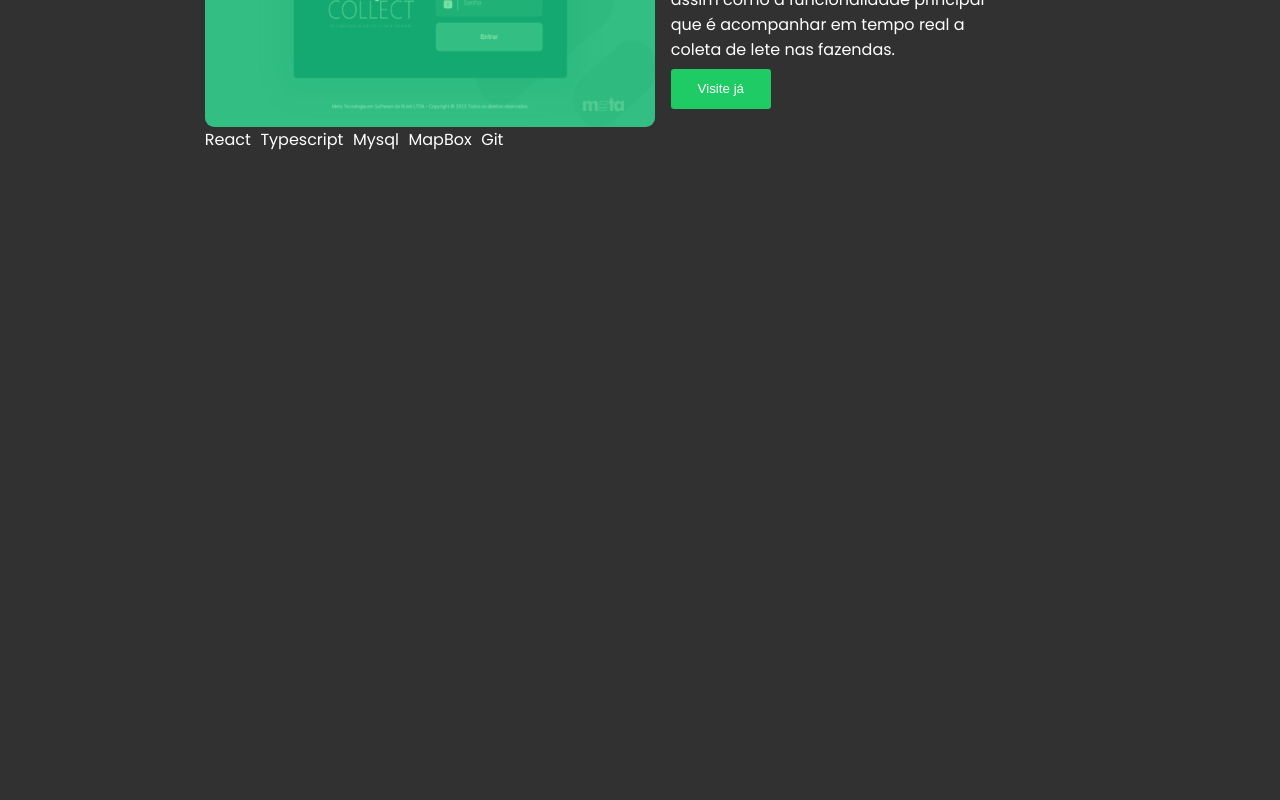
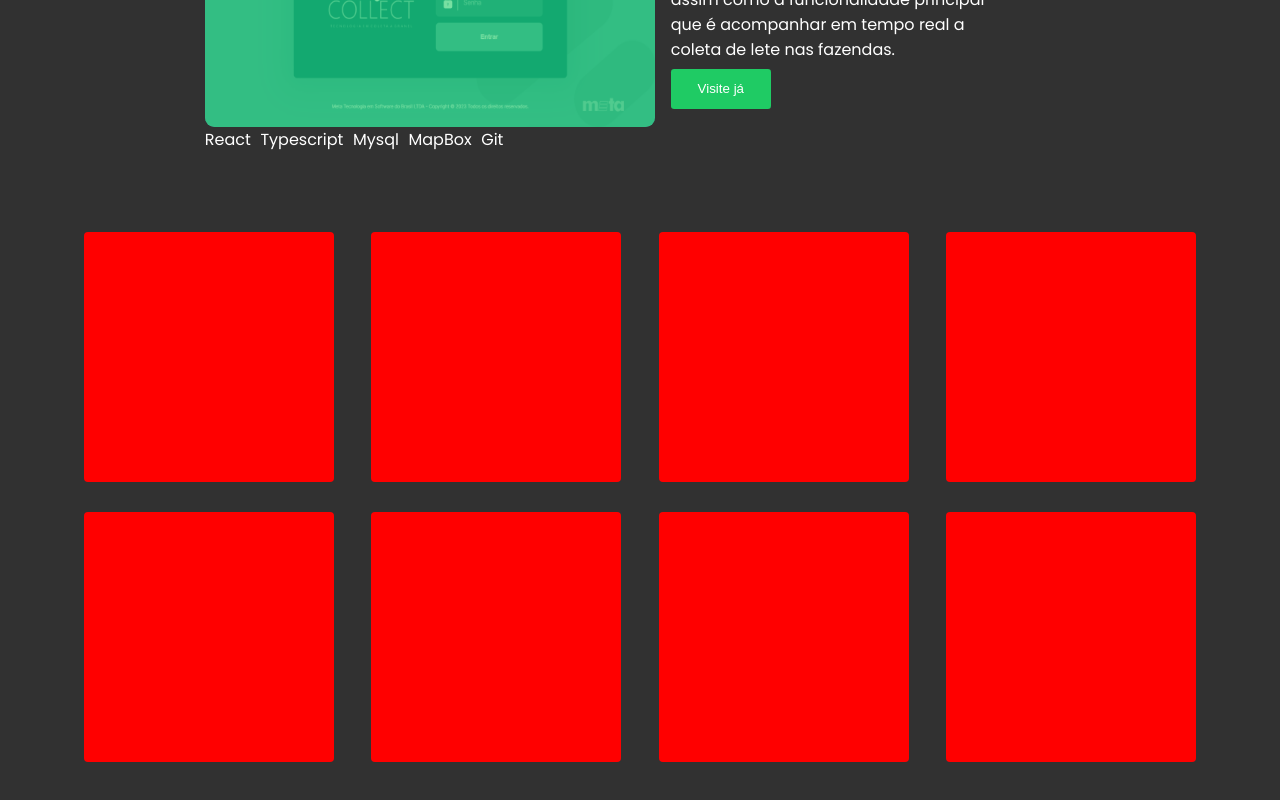
Before and after one commit to Mynameisjohndev/myPersonalBlog, a React (Create React App) app: page / in a window 1280 px wide. Shown: the part 2854-3654 px from the top of the page. Before the commit the page ends 3134 px from the top, so only its background shows below. Built offline with nearby package versions, Linux system fonts and the light colour scheme.

Commit message:
feat: list other git projects

```diff
--- a/src/components/CardProject/index.tsx
+++ b/src/components/CardProject/index.tsx
@@ -10,7 +10,7 @@ const CardProject: React.FC<ICardProject> = ({ project }) => {
     <CardProjectContainer
       {...{ index }}
       // data-aos="fade-up"
-      data-aos={`${isEven ? 'fade-left' : 'fade-right'}`}
+      // data-aos={`${isEven ? 'fade-left' : 'fade-right'}`}
       // data-aos={`${isEven ? 'fade-right' : 'fade-left'}`}
       // data-aos-duration="1000"
     >
--- a/src/components/CardProject/styles.ts
+++ b/src/components/CardProject/styles.ts
@@ -97,13 +97,22 @@ const CardProjectContainer = styled.div<IProject>`
     display: flex;
     flex-direction: column;
     .container-image {
+      transition: 0.3s all;
       position: relative;
       display: inline-block;
       width: 450px;
       height: 250px;
-      @media (max-width: 1000px) {
+      @media (max-width: 1110px) {
+        width: 350px;
+      }
+      /* @media (max-width: 1110px) {
+        width: 350px;
+      } */
+      @media (max-width: 600px) {
+        height: 30%;
+      }
+      @media (max-width: 400px) {
         width: 100%;
-        height: 30%;
       }
     }
     .overlay-image {
--- /dev/null
+++ b/src/components/ListGitProjects/index.tsx
@@ -0,0 +1,24 @@
+import { ListGitProjectsContainer } from './styles';
+
+const ListGitProjects = () => {
+  const cards = [
+    { title: 'Card 1', description: 'Description 1' },
+    { title: 'Card 2', description: 'Description 2' },
+    { title: 'Card 3', description: 'Description 3' },
+    { title: 'Card 4', description: 'Description 4' },
+    { title: 'Card 1', description: 'Description 1' },
+    { title: 'Card 2', description: 'Description 2' },
+    { title: 'Card 3', description: 'Description 3' },
+    { title: 'Card 4', description: 'Description 4' },
+  ];
+
+  return (
+    <ListGitProjectsContainer>
+      {cards.map((t, key) => {
+        return <div className="card" key={key}></div>;
+      })}
+    </ListGitProjectsContainer>
+  );
+};
+
+export { ListGitProjects };
--- /dev/null
+++ b/src/components/ListGitProjects/styles.ts
@@ -0,0 +1,34 @@
+import styled from 'styled-components';
+
+const ListGitProjectsContainer = styled.div`
+  display: grid;
+  grid-template-columns: repeat(auto-fill, minmax(250px, 1fr));
+  grid-gap: 30px;
+  align-self: center;
+  width: 1120px;
+  transition: 0.3s all;
+  @media (max-width: 1220px) {
+    width: 840px;
+  }
+  @media (max-width: 950px) {
+    width: 560px;
+  }
+  @media (max-width: 660px) {
+    width: 280px;
+  }
+  .card {
+    background-color: red;
+    width: 250px;
+    height: 250px;
+    margin: auto;
+    transition: 0.3s all;
+    border-radius: 0.25rem;
+    cursor: pointer;
+    &:hover {
+      -webkit-box-shadow: 0px 5px 18px -3px #000000;
+      box-shadow: 0px 5px 18px -3px #000000;
+    }
+  }
+`;
+
+export { ListGitProjectsContainer };
--- a/src/global/styles.ts
+++ b/src/global/styles.ts
@@ -56,6 +56,15 @@ const ContainerPage = styled.section`
 `;
 
 const Column = styled.div`
+  width: 100%;
+  max-width: 1280px;
+  margin: 0 auto;
+  @media screen and (min-width: 1366px) {
+    .container {
+      width: 1350px;
+    }
+  }
+  /* background-color: blue; */
   display: flex;
   flex-direction: column;
   align-items: center;
--- a/src/pages/Portfolio/Projects/index.tsx
+++ b/src/pages/Portfolio/Projects/index.tsx
@@ -1,3 +1,4 @@
+import { ListGitProjects } from '../../../components/ListGitProjects';
 import { ListProject } from '../../../components/ListProject';
 import data from '../../../utils/projects.json';
 import { ContainerProjects } from './styles';
@@ -7,6 +8,7 @@ const Projects = () => {
     <ContainerProjects>
       <h1>Algumas coisas que desenvolvi</h1>
       <ListProject {...{ projects: data.projects }} />
+      <ListGitProjects />
     </ContainerProjects>
   );
 };
```
